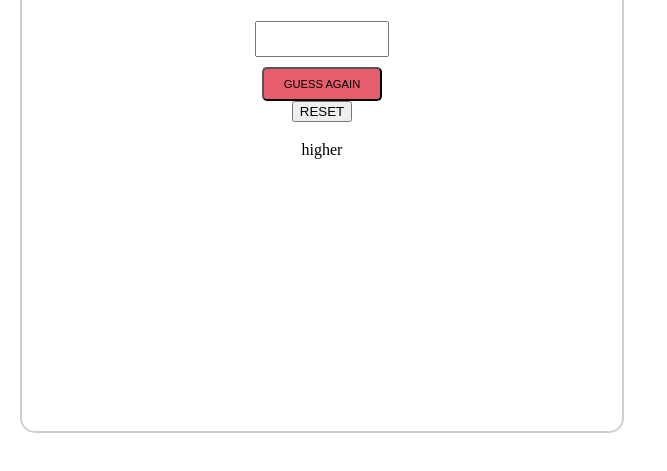
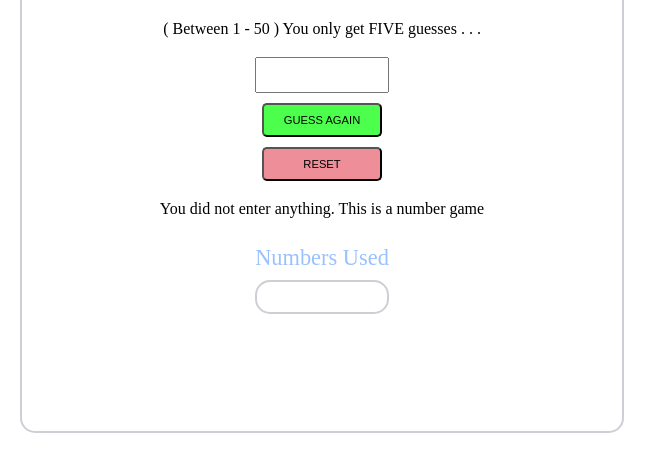
Before and after one commit to tmroberts/little-web-samples, a plain HTML site: page day-17-guess-the-number/list.html in a window 1280 px wide. Both pictures are taken after a click on the button "GUESS AGAIN". Shown: the part 111-582 px from the top of the page, without its empty margins (0-667 px from the left). Drawn offline with Linux system fonts and the light colour scheme.

Commit message:
Updates to error handling and messaging

```diff
--- a/day-17-guess-the-number/list.html
+++ b/day-17-guess-the-number/list.html
@@ -13,7 +13,10 @@
 
       <header >
         <h1>Guess What Number I'm Thinking</h1>
+        <h4></h4>
       </header>
+
+      <div class="only-five">( Between 1 - 50 ) You only get FIVE guesses . . . </div>
 
       <div>
         <input id="input" autofocus />
@@ -29,7 +32,8 @@
 
       <div class="output"></div>
 
-
+      <h2>Numbers Used</h2>
+      <div class="used"></div>
 
     </div>
     <script src="script.js"></script>
--- a/day-17-guess-the-number/script.js
+++ b/day-17-guess-the-number/script.js
@@ -1,16 +1,30 @@
 var button = document.querySelector('#button');
 var input = document.querySelector('#input');
 var output = document.querySelector('.output');
+var inputValue = '';
+var randomNumber = Math.ceil(Math.random() * 50);
+var tries = 0;
 
-var inputValue;
-
-
-var randomNumber = Math.ceil(Math.random() * 10);
-
+var used = document.querySelector('.used');
+var numbersUsed = [];
 
 function guessFunc() {
+    inputValue = input.value;
 
-inputValue = input.value;
+    if (isNaN(inputValue)) {
+      output.textContent = 'hey dufus... Enter a number. This is a number game';
+      return;
+    }
+
+    if (inputValue == '') {
+      output.textContent = 'You did not enter anything. This is a number game';
+      return;
+    }
+
+    if (inputValue > 50 ) {
+      output.textContent = 'Follow directions. . .  Enter a number less than 50';
+      return;
+    }
 
     if(inputValue < randomNumber) {
       output.textContent = "higher";
@@ -20,9 +34,16 @@ inputValue = input.value;
     }
     else {
       output.textContent = "You win!";
-     }
-
     };
 
+    numbersUsed.push(inputValue);
+    used.textContent = numbersUsed;
+
+    tries +=1;
+    if (tries == 5) {
+      output.textContent = "You have run out of guesses!";
+      return;
+    };
+};
 
 button.addEventListener('click', guessFunc);
--- a/day-17-guess-the-number/style.css
+++ b/day-17-guess-the-number/style.css
@@ -80,9 +80,48 @@ header h1 {
 
 }
 
+.only-five {
+	font-size: 1em;
+
+	margin-bottom: 20px;
+
+}
+
+
+.used {
+	border: solid 2px #CECFD5;
+	background-color: white;
+	font-size: 1.4em;
+	color: rgba(0, 100, 255, .7);
+	width: 120px;
+	height: 20px;
+	border-radius: 15px;
+	padding: 5px;
+	text-align:center;
+	margin: auto;
+}
+
+h2 {
+	font-size: 1.4em;
+	color: rgba(0, 100, 255, .4);
+	margin-bottom: 10px;
+}
 
 #button {
-	background-color: rgba(230, 94, 109, 1.0);
+	background-color: rgba(0, 255, 0, .7);
+	border-radius: 5px;
+	line-height: 1.8em;
+	font-size: .7em;
+	font-weight: 500;
+	width: 120px;
+	padding-top: 5px;
+	padding-bottom: 5px;
+	margin-bottom: 10px;
+}
+
+
+#reset {
+	background-color: rgba(230, 94, 109, .7);
 	border-radius: 5px;
 	line-height: 1.8em;
 	font-size: .7em;
@@ -94,12 +133,8 @@ header h1 {
 
 .output {
 	margin-top: 20px;
+	margin-bottom: 30px;
 }
-
-
-
-
-
 
 
 /*
```
Lines whose indentation alone changed are shown as unchanged.
